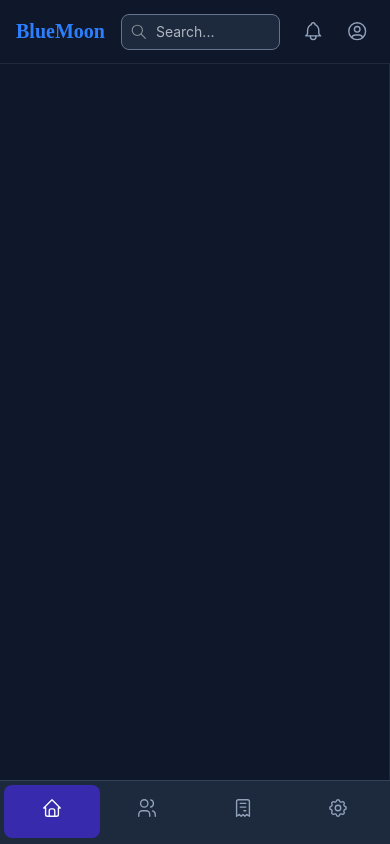
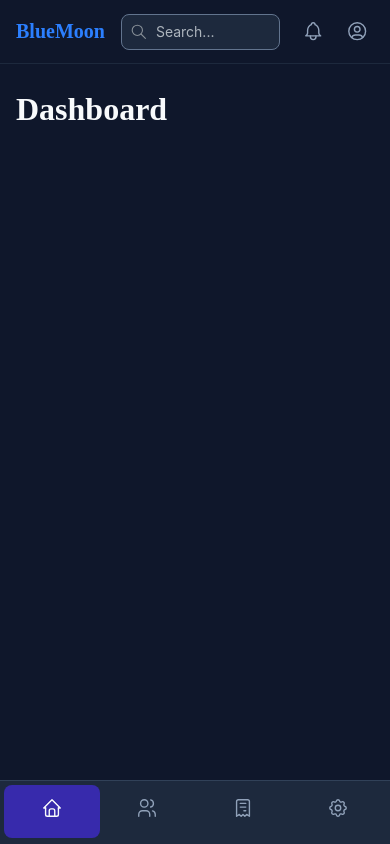
Before and after one commit to FairyHmm/BlueMoon, a React (Vite) app: page /dashboard in a window 390 px wide. Built offline with nearby package versions, Linux system fonts and the light colour scheme.

Commit message:
fix: Pages' content was not visible

```diff
--- a/src/components/layout/MainShell.jsx
+++ b/src/components/layout/MainShell.jsx
@@ -17,7 +17,10 @@ export default function MainShell() {
   return (
     <AppShell
       header={{ height: "var(--bm-header-height)" }}
-      navbar={{ width: "var(--bm-rail-width)", breakpoint: "md" }}
+      navbar={{
+        width: "var(--bm-rail-width)",
+        breakpoint: "md",
+      }}
       classNames={{
         header: classes["shell-header"],
         navbar: classes["shell-navbar"],
--- a/src/styles/components/navigation.module.css
+++ b/src/styles/components/navigation.module.css
@@ -29,6 +29,7 @@
     bottom: 0;
     left: 0;
     right: 0;
+    width: 100vw !important;
     height: 64px !important;
     z-index: 200;
 
--- a/src/styles/components/shell.module.css
+++ b/src/styles/components/shell.module.css
@@ -6,13 +6,22 @@
 .shell-navbar {
   background-color: var(--color-bg-body);
   border-right: 1px solid var(--color-bg-card);
+
+  @media (max-width: 64em) {
+    width: 0 !important;
+    border: none !important;
+    background: none !important;
+  }
 }
 
 .shell-main {
   background-color: var(--color-bg-body);
   color: var(--color-text);
+  min-height: 100vh;
 
-  @media (max-width: 63.99em) {
-    padding-bottom: 80px;
+  @media (max-width: 64em) {
+    padding-left: var(--spacing-md) !important;
+    padding-right: var(--spacing-md) !important;
+    padding-bottom: 80px !important;
   }
 }
```
